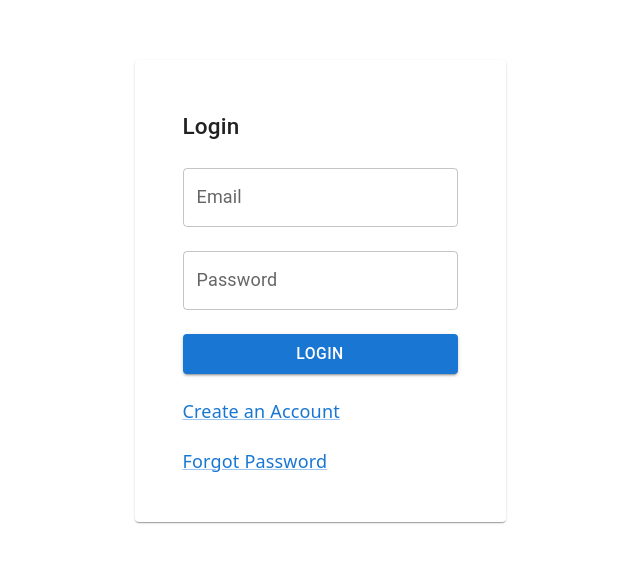
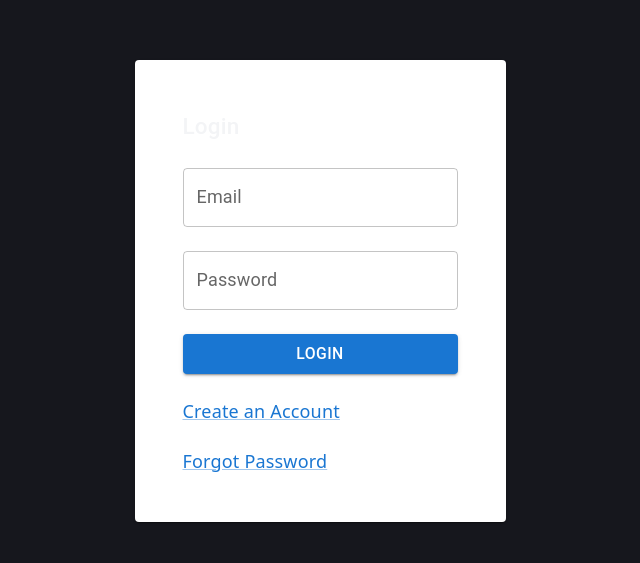
Before and after one commit to mattuzuchin/helpdesk-frontend, a React (Vite) app: page /login in a window 1280 px wide. Shown: the part 109-672 px from the top of the page, without its empty margins (320-960 px from the left). Built offline with nearby package versions, Linux system fonts and the light colour scheme.

Commit message:
fixed light mode issue

```diff
--- a/src/index.css
+++ b/src/index.css
@@ -105,3 +105,12 @@ code {
   padding: 4px 8px;
   background: var(--code-bg);
 }
+
+
+* {
+  color: #f3f4f6;
+}
+
+body {
+  background-color: #16171d;
+}
```
